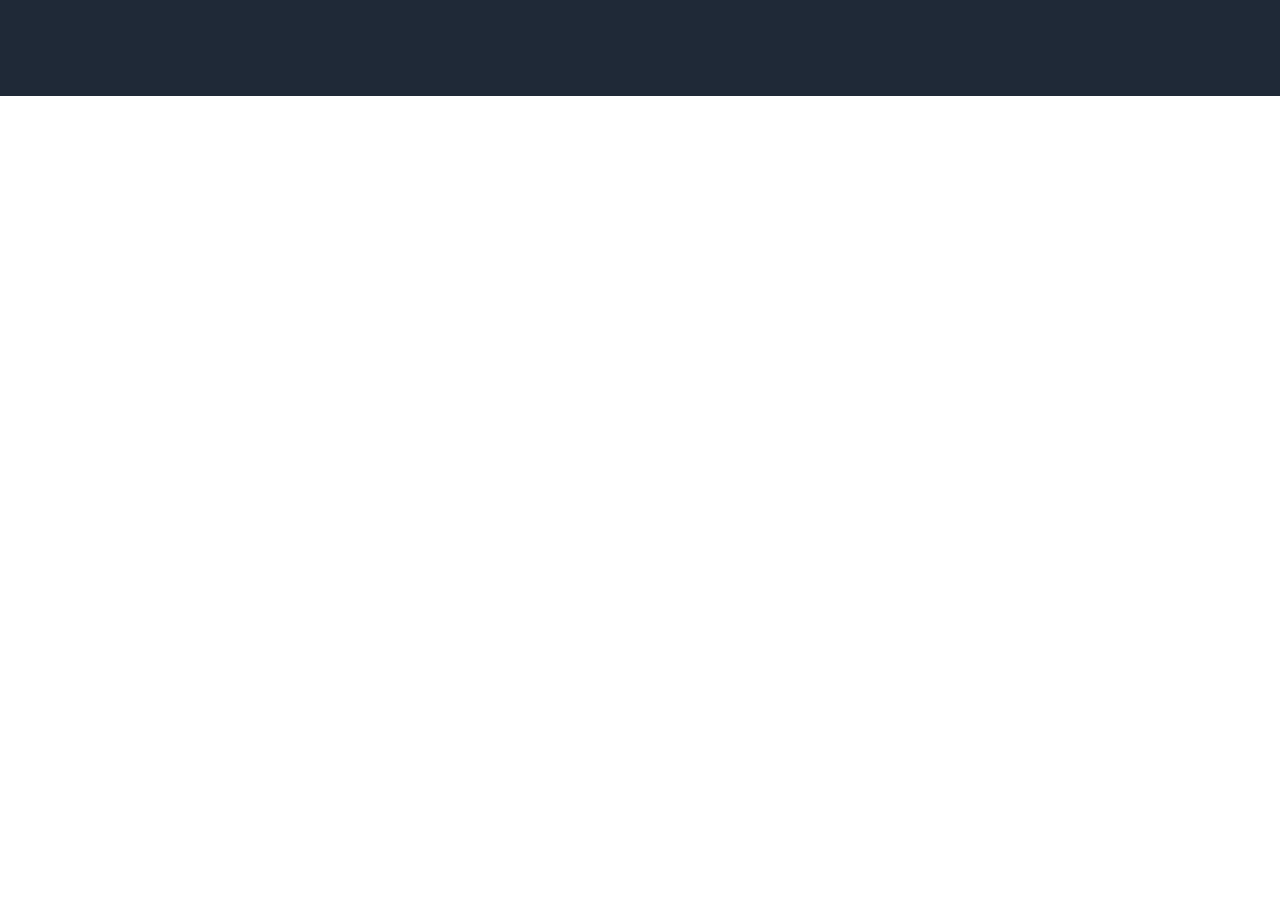
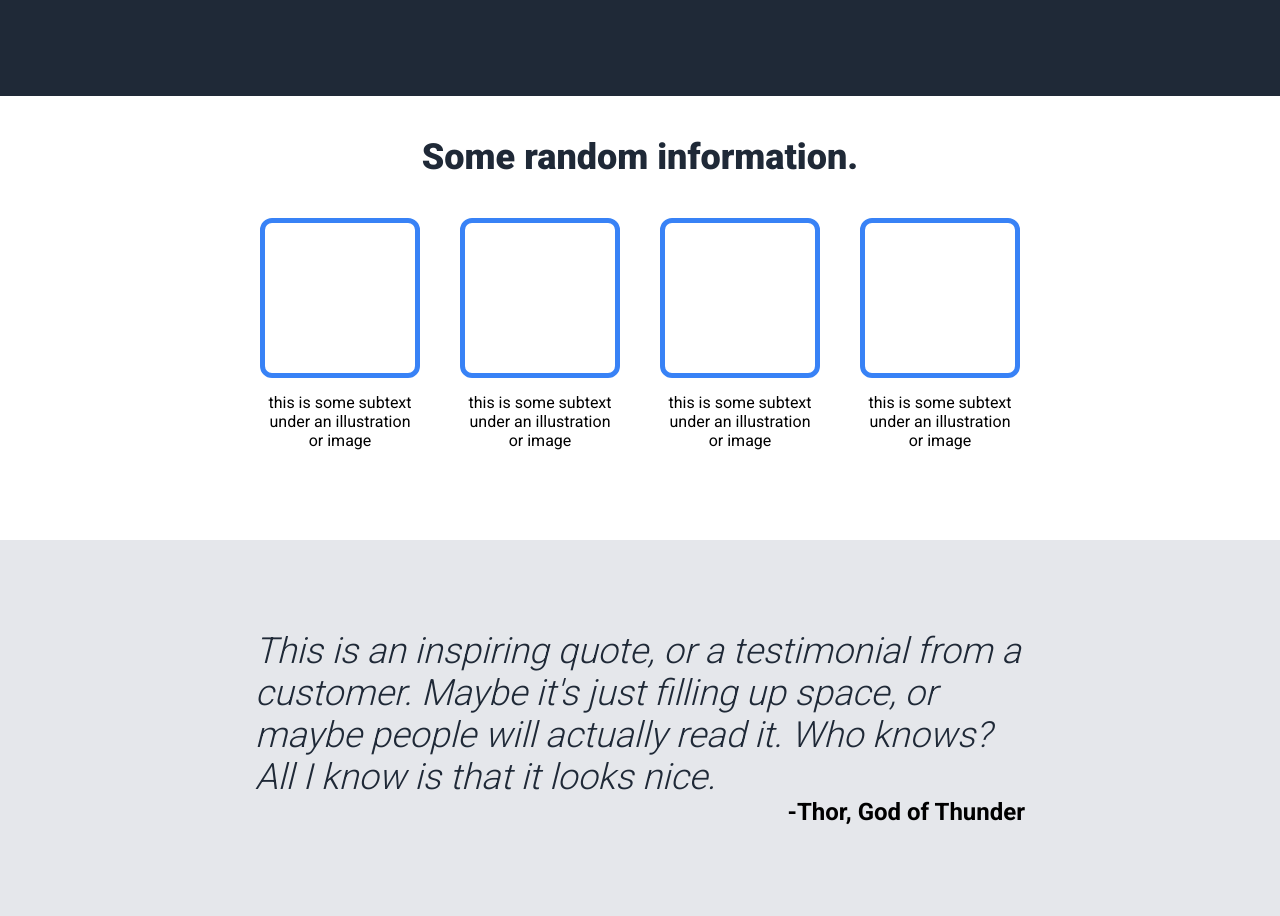
Before and after one commit to lingvvarm/landing-page-odin, a plain HTML site: page index.html in a window 1280 px wide. Shown: the part 340-1256 px from the top of the page. Before the commit the page ends 800 px from the top, so only its background shows below. Drawn offline with Linux system fonts and the light colour scheme.

Commit message:
Add second and third sections

```diff
--- a/index.html
+++ b/index.html
@@ -35,6 +35,34 @@
         </div>
     </header>
 
+    <div class="section-two">
+        <div class="facts-title">Some random information.</div>
+        <div class="facts">
+            <div class="fact">
+                <div class="fact-img"></div>
+                <div class="fact-text">this is some subtext under an illustration or image</div>
+            </div>
+            <div class="fact">
+                <div class="fact-img"></div>
+                <div class="fact-text">this is some subtext under an illustration or image</div>
+            </div>
+            <div class="fact">
+                <div class="fact-img"></div>
+                <div class="fact-text">this is some subtext under an illustration or image</div>
+            </div>
+            <div class="fact">
+                <div class="fact-img"></div>
+                <div class="fact-text">this is some subtext under an illustration or image</div>
+            </div>
+        </div>
+    </div>
 
+    <div class="section-three">
+        <div class="blockquote">
+            <p class="blockquote-text">This is an inspiring quote, or a testimonial from a customer. Maybe it's just filling up space, or maybe people will actually read it.
+                Who knows? All I know is that it looks nice.</p>
+            <p class="blockquote-author">-Thor, God of Thunder</p>
+        </div>
+    </div>
 </body>
 </html>
--- a/style.css
+++ b/style.css
@@ -79,3 +79,75 @@ header {
 .hero-text {
     padding: 5px 0px;
 }
+
+.facts-title {
+    font-size: 36px;
+    font-weight: 800;
+    color: #1f2937;
+}
+
+.section-two {
+    display: flex;
+    flex-direction: column;
+    align-items: center;
+    margin-top: 40px;
+    margin-bottom: 50px;
+}
+
+.facts {
+    display: flex;
+    margin: 40px 0px;
+    gap: 50px;
+}
+
+.fact {
+    width: 150px;
+    display: flex;
+    flex-direction: column;
+    align-items: center;
+}
+
+.fact-img {
+    border: #3882f6 solid 5px;
+    width: 150px;
+    height: 150px;
+    border-radius: 12px;
+}
+
+.fact-text {
+    margin-top: 15px;
+    text-align: center;
+}
+
+.section-three {
+    background: #e5e7eb;
+    display: flex;
+    flex-direction: column;
+    align-items: center;
+    /* padding: 50px 0px; */
+}
+
+.blockquote-text {
+    font-size: 36px;
+    color: #1f2937;
+    font-weight: 300;
+    font-style: italic;
+    width: 770px;
+}
+
+.blockquote {
+    display: flex;
+    flex-direction: column;
+    padding: 90px 0px;
+}
+
+.blockquote-author {
+    font-weight: bold;
+    align-self: flex-end;
+    font-size: 24px;
+}
+
+p {
+    margin: 0;
+    padding: 0;
+}
```
